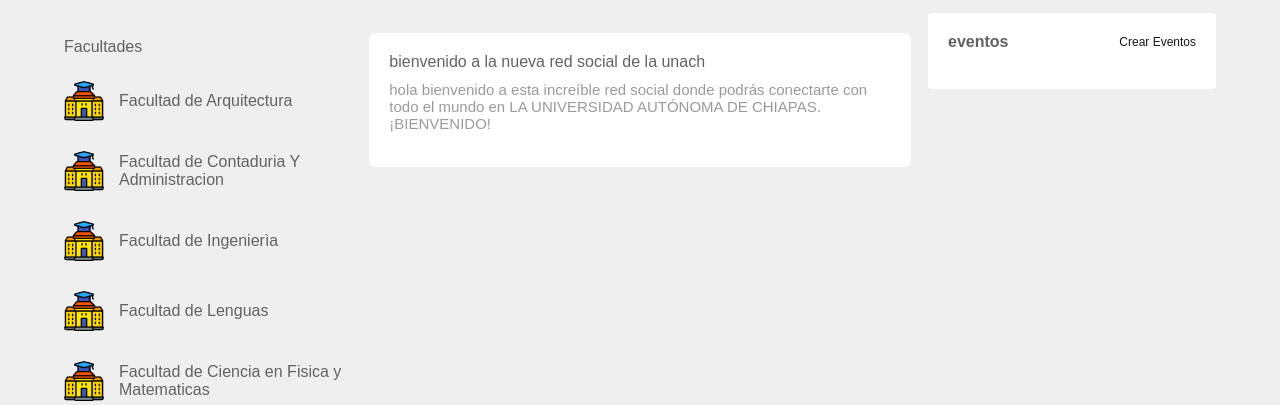
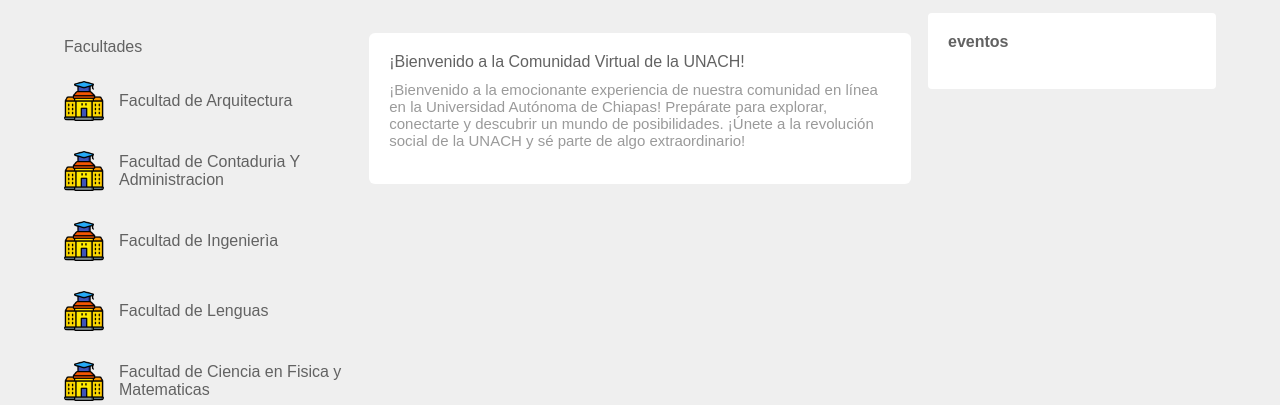
Before and after one commit to KevinMartinHerrera/redsocial, a Django app: page / in a window 1280 px wide. Shown: the part 84-489 px from the top of the page. Run offline with Django 3.2, Linux system fonts and the light colour scheme; data comes from the database, SQL or seed files in the repository; data that the repository does not hold is empty.

Commit message:
update view inicio

```diff
--- a/templates/components/main.html
+++ b/templates/components/main.html
@@ -26,13 +26,15 @@
         <div class="post-row">
             <div class="user-profile">
                 <div>
-                    <p>bienvenido a la nueva red social de la unach</p>
+                    <p>¡Bienvenido a la Comunidad Virtual de la UNACH!</p>
                 </div>
             </div>
             <a href="#"></a>
         </div>
 
-        <p class="post-text">hola bienvenido a esta increíble red social donde podrás conectarte con todo el mundo en LA UNIVERSIDAD AUTÓNOMA DE CHIAPAS. ¡BIENVENIDO!</p>
+        <p class="post-text">¡Bienvenido a la emocionante experiencia de nuestra comunidad en línea en
+            la Universidad Autónoma de Chiapas! Prepárate para explorar, conectarte y descubrir un mundo de posibilidades.
+             ¡Únete a la revolución social de la UNACH y sé parte de algo extraordinario!</p>
 
     </div>
     {% endif %}
--- a/templates/components/sidebars/right/sidebar.html
+++ b/templates/components/sidebars/right/sidebar.html
@@ -2,8 +2,9 @@
 <div class="right-sidebar">
     <div class="sidebar-title">
         <h4>eventos</h4>
-        <a href="{% url 'events:create_event' %}">Crear Eventos</a>
-
+        {% if user.is_authenticated %}
+            <a href="{% url 'events:create_event' %}">Crear Eventos</a>
+        {% endif %}
     </div>
     {% for event in events %}
     <div class="event">
```
